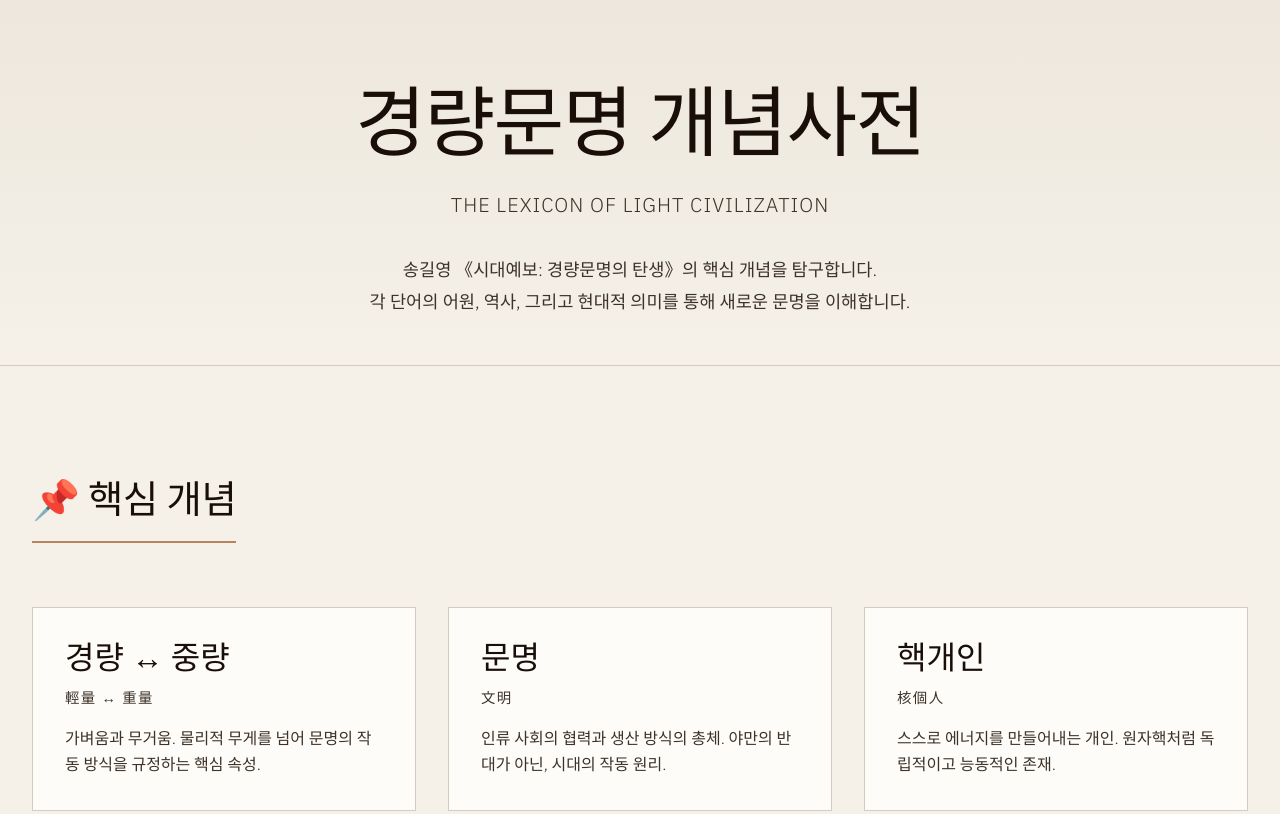
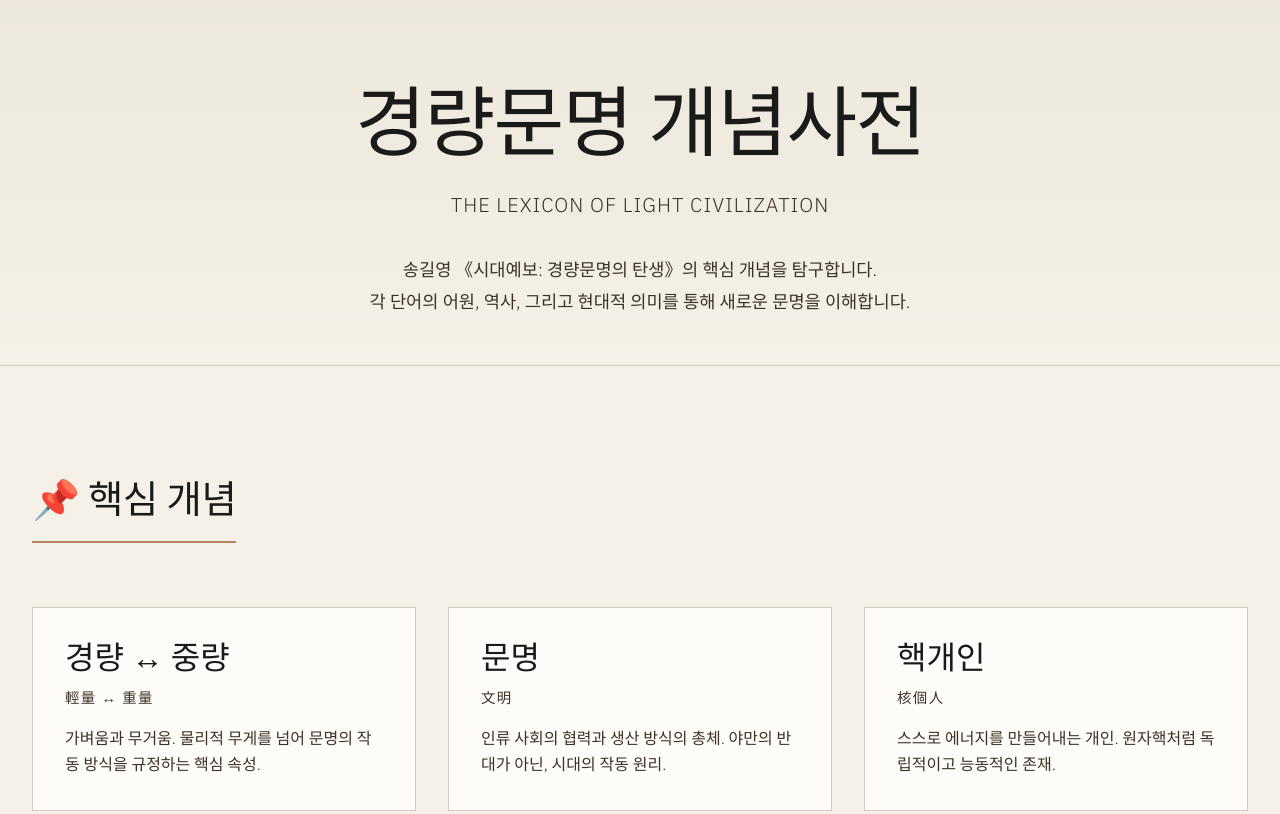
Before and after one commit to forestindawn-cmd/lightcivilization, a plain HTML site: page index.html in a window 1280 px wide. Shown: the top 814 px of the page. Drawn offline with nearby package versions, Linux system fonts and the light colour scheme.

Commit message:
Update text primary color in style.css

```diff
--- a/css/style.css
+++ b/css/style.css
@@ -5,7 +5,7 @@
   --bg-primary: #F5F1E8;
   --bg-secondary: #EDE7DD;
   --bg-card: #FDFCF9;
-  --text-primary: #1a0f08;
+  --text-primary: #1a1a1a;
   --text-secondary: #3d3228;
   --accent: #B8845C;
   --accent-dark: #8B6644;
```
